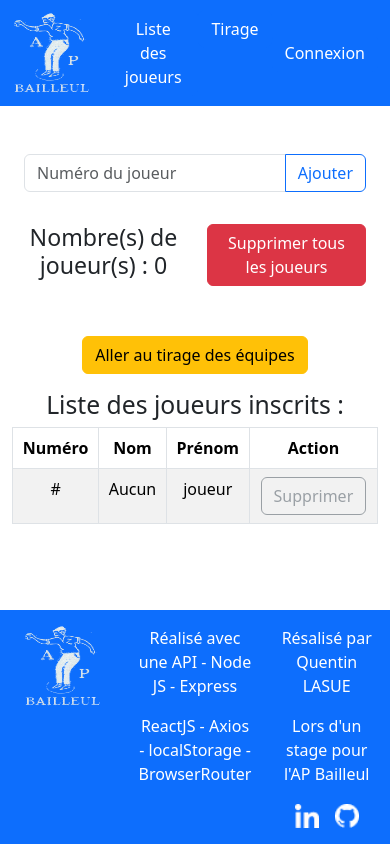
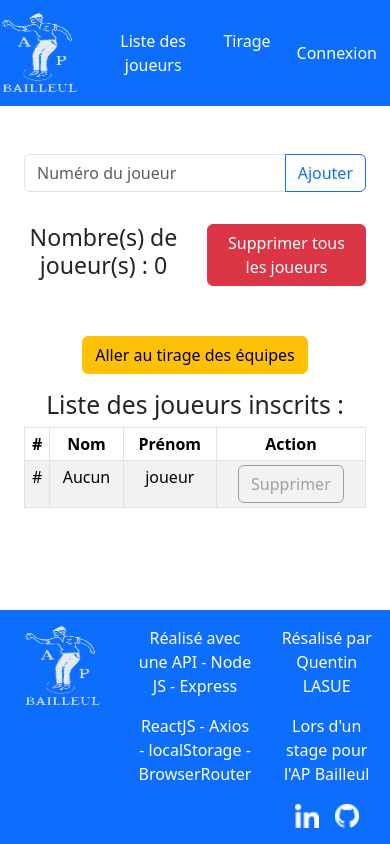
Before and after one commit to QuentinLasue/Projet-association-petanque, a React (Vite) app in the folder client/: page / in a window 390 px wide. Built offline with nearby package versions, Linux system fonts and the light colour scheme.

Commit message:
ajout responsive des table

```diff
--- a/client/src/component/NavBar.jsx
+++ b/client/src/component/NavBar.jsx
@@ -1,8 +1,6 @@
-import Container from 'react-bootstrap/Container';
 import Nav from 'react-bootstrap/Nav';
 import Navbar from 'react-bootstrap/Navbar';
-import { Image } from 'react-bootstrap';
-import Button from 'react-bootstrap/Button';
+import { Col, Image, Row, Container, Button } from 'react-bootstrap';
 import { Link } from 'react-router-dom';
 import BtnConnexion from './BtnConnexion';
 import { useContext, useEffect, useState } from 'react';
@@ -18,8 +16,7 @@ function NavBar() {
 
   return (
     <header className='mb-5'>
-        <Navbar bg="primary" data-bs-theme="dark">
-            <Container>
+        <Navbar bg="primary" data-bs-theme="dark" className='justify-content-between'>
                 <Navbar.Brand>
                     <Link to="/">
                         <Image
@@ -27,7 +24,7 @@ function NavBar() {
                             height="80"
                             src='../logoAPBBlanc.png'
                             rounded
-                        />
+                            />
                     </Link>
                 </Navbar.Brand>
                 <Nav className="me-auto">
@@ -45,7 +42,6 @@ function NavBar() {
 
                 </Nav>
                 <BtnConnexion/>
-            </Container>
         </Navbar>
     </header>
   );
--- a/client/src/view/Entrainement.jsx
+++ b/client/src/view/Entrainement.jsx
@@ -157,11 +157,12 @@ function Entrainement(){
                 </Link>
             </Row>
             <Row>
+                <Col>
                     <h2>Liste des joueurs inscrits :</h2>
-                <Table striped bordered hover>
+                    <Table striped bordered hover size='sm' responsive>
                         <thead>
                             <tr>
-                            <th>Numéro</th>
+                                <th>#</th>
                                 <th>Nom</th>
                                 <th>Prénom</th>
                                 <th>Action</th>
@@ -189,6 +190,7 @@ function Entrainement(){
                         }
                         </tbody>
                     </Table>
+                </Col>
             </Row>
         </Container>
     )
--- a/client/src/view/admin/ListeMembers.jsx
+++ b/client/src/view/admin/ListeMembers.jsx
@@ -143,10 +143,11 @@ return(
                     </Col>
                 </Row>
                 <Row>
-                    <Table striped bordered hover>
+                    <Col>
+                        <Table striped bordered hover responsive size='sm'>
                             <thead>
                                 <tr>
-                                <th>Numéro</th>
+                                    <th>#</th>
                                     <th>Nom</th>
                                     <th>Prénom</th>
                                     <th>Action</th>
@@ -186,6 +187,7 @@ return(
                                 )}
                             </tbody>
                         </Table>
+                    </Col>
                 </Row>
                 <BtnPage page={page} setPage={setPage} nbrPage={nbrPage} />
             </>
```
Lines whose indentation alone changed are shown as unchanged.
